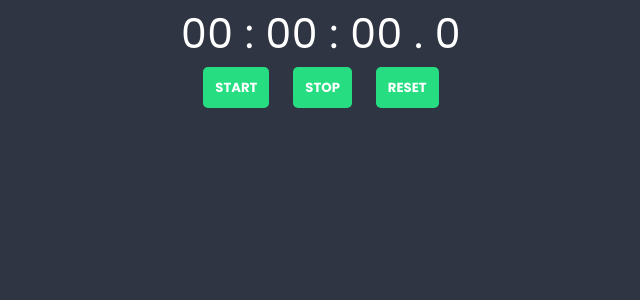
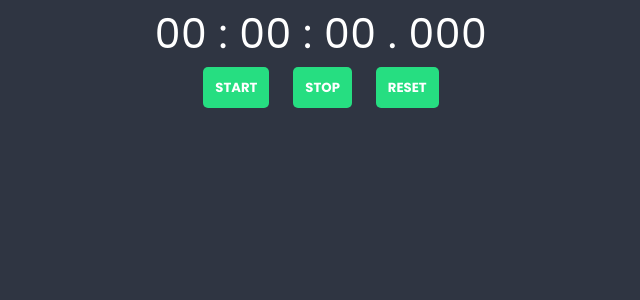
Before and after one commit to MaciejMl/react-stopwatch, a React (Create React App) app: page / in a window 1280 px wide. Shown: the top 300 px of the page, without its empty margins (319-959 px from the left). Built offline with nearby package versions, Linux system fonts and the light colour scheme.

Commit message:
Fix modulo in milliseconds

```diff
--- a/src/App.js
+++ b/src/App.js
@@ -24,7 +24,7 @@ const App = () => {
     if (timeOn) {
       setTimer(
         setInterval(() => {
-          setTime((prevValue) => prevValue + 10);
+          setTime((prevValue) => prevValue + 1);
         }, 10)
       );
     } else {
--- a/src/Components/Timer/Timer.js
+++ b/src/Components/Timer/Timer.js
@@ -1,10 +1,15 @@
 import styles from './Timer.module.scss';
 
 const Timer = ({ miliseconds }) => {
-  const ms = miliseconds;
-  const ss = Math.floor((ms / 1000) % 60);
-  const mm = Math.floor((ms / 1000 / 60) % 60);
-  const hh = Math.floor((ms / 1000 / 60 / 60) % 24);
+  // let ms = miliseconds % 1000;
+  // let ss = Math.floor((ms / 1000) % 60);
+  // let mm = Math.floor((ms / 1000 / 60) % 60);
+  // let hh = Math.floor((ms / 1000 / 60 / 60) % 24);
+
+  const ms = Math.floor(miliseconds);
+  const ss = Math.floor((miliseconds % 6000) / 100);
+  const mm = Math.floor((miliseconds % 360000) / 6000);
+  const hh = Math.floor(miliseconds / 360000);
 
   function formatedTime(num, targetLength) {
     return num.toString().padStart(targetLength, '0');
@@ -13,7 +18,7 @@ const Timer = ({ miliseconds }) => {
   return (
     <div className={styles.time}>
       {formatedTime(hh, 2)} : {formatedTime(mm, 2)} : {formatedTime(ss, 2)} .{' '}
-      {ms % 1000}
+      {formatedTime(ms, 3)}
     </div>
   );
 };
```
